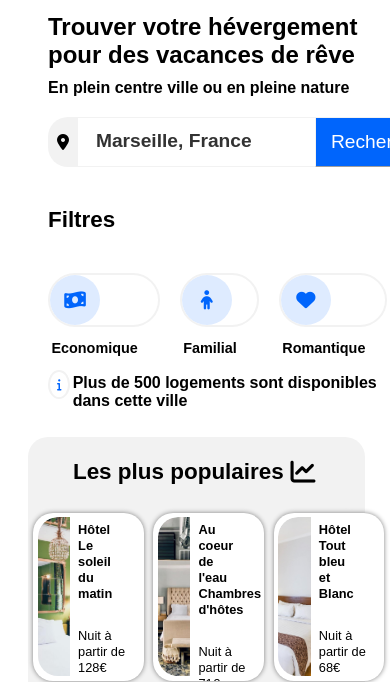
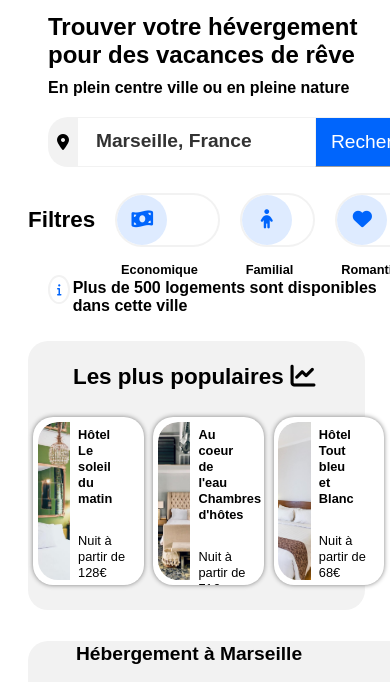
Before and after one commit to Stephane-OC/FonsStephane_2_29062021, a plain HTML site: page index.html in a window 390 px wide. Shown: the part 133-815 px from the top of the page. Drawn offline with Linux system fonts and the light colour scheme; a web font is replaced by a local one.

Commit message:
Update 29/07/2021 Some Fixes & Responsive

```diff
--- a/index.html
+++ b/index.html
@@ -58,9 +58,9 @@
 
 
         <div>
-            <h2 class="buttons_h2" >Filtres</h2>
+
             <div class="filters">
-
+                <h2 class="buttons_h2">Filtres</h2>
 
                 <a href="#" class="action-button">
                     <span class="button">
--- a/styles.css
+++ b/styles.css
@@ -253,7 +253,7 @@ input:focus
 {
     display: flex;
     align-items: center;
-    margin: 20px 20px;
+    margin-left: 10px;
     font-family: 'raleway-bold', Arial, Verdana, sans-serif;
 }
 
@@ -817,6 +817,13 @@ a
     order: 1;
 }
 
+.filters
+{
+    display: flex;
+    align-items: center;
+    margin-left: 0px;
+    font-family: 'raleway-bold', Arial, Verdana, sans-serif;
+}
 
 /*********************************** Rent Part 1280 ***********************************/
 .text_rent
@@ -884,7 +891,7 @@ a
     width: 100%;
     background-color: #F2F2F2;
     border-radius: 20px;
-    margin-bottom: 40px;
+    margin-bottom: 60px;
 }
 
 .box_popular
@@ -971,6 +978,13 @@ a
 /******************** Responsive, touch pad Landscape ********************/
 @media all and (max-width: 1024px){
 
+
+.buttons_text
+{
+    margin-top: 1em;
+    margin-left: 0.3em;
+    font-size: 0.9em;
+}
 /***************************************** Container 1 Tablette*****************************************/
 .conteneur
 {
@@ -988,13 +1002,13 @@ a
     order: 1;
 }
 
-.buttons_text
-{
-    margin-top: 1em;
-    margin-left: 0.1em;
-    font-size: 0.9em;
-    text-align: center;
-    font-family: "raleway-bold", Arial, Verdana, sans-serif;
+.buttons_h2
+{
+    font-family: 'raleway-regular', Arial, Verdana, sans-serif;
+    font-size: 1.4em;
+    margin-left: 40px;
+    margin-top: 1.8em;
+    font-weight: bold;
 }
 /***************************************** Hébergements touch pad *****************************************/
 
@@ -1185,6 +1199,21 @@ a
 /***************************************** End of touch pad responsive *****************************************/
 @media screen and (max-width: 900px){
 
+.buttons_h2
+{
+    font-family: 'raleway-regular', Arial, Verdana, sans-serif;
+    font-size: 1.4em;
+    margin-left: 20px;
+    margin-top: 1.8em;
+    font-weight: bold;
+}
+
+.buttons_text
+{
+    margin-top: 1.4em;
+    margin-left: 0.3em;
+    font-size: 0.8em;
+}
 /***************************************** Rent 900px *****************************************/
 .surround_box
 {
@@ -1393,7 +1422,6 @@ nav
     font-weight: bolder;
     padding-bottom: 0.8em;
     border-bottom: 5px solid #F2F2F2;
-    margin: none;
     width: 46%;
 }
 
@@ -1542,6 +1570,7 @@ input:focus
     flex-wrap: wrap;
     margin-left: 10px;
     font-family: 'raleway-bold', Arial, Verdana, sans-serif;
+    width: 100%;
 }
 
 .buttons_h2
@@ -1549,6 +1578,7 @@ input:focus
     font-family: 'raleway-bold', Arial, Verdana, sans-serif;
     font-size: 1.6em;
     margin-top: 1.8em;
+    margin-right: 30em;
     font-weight: bold;
 }
 
```
